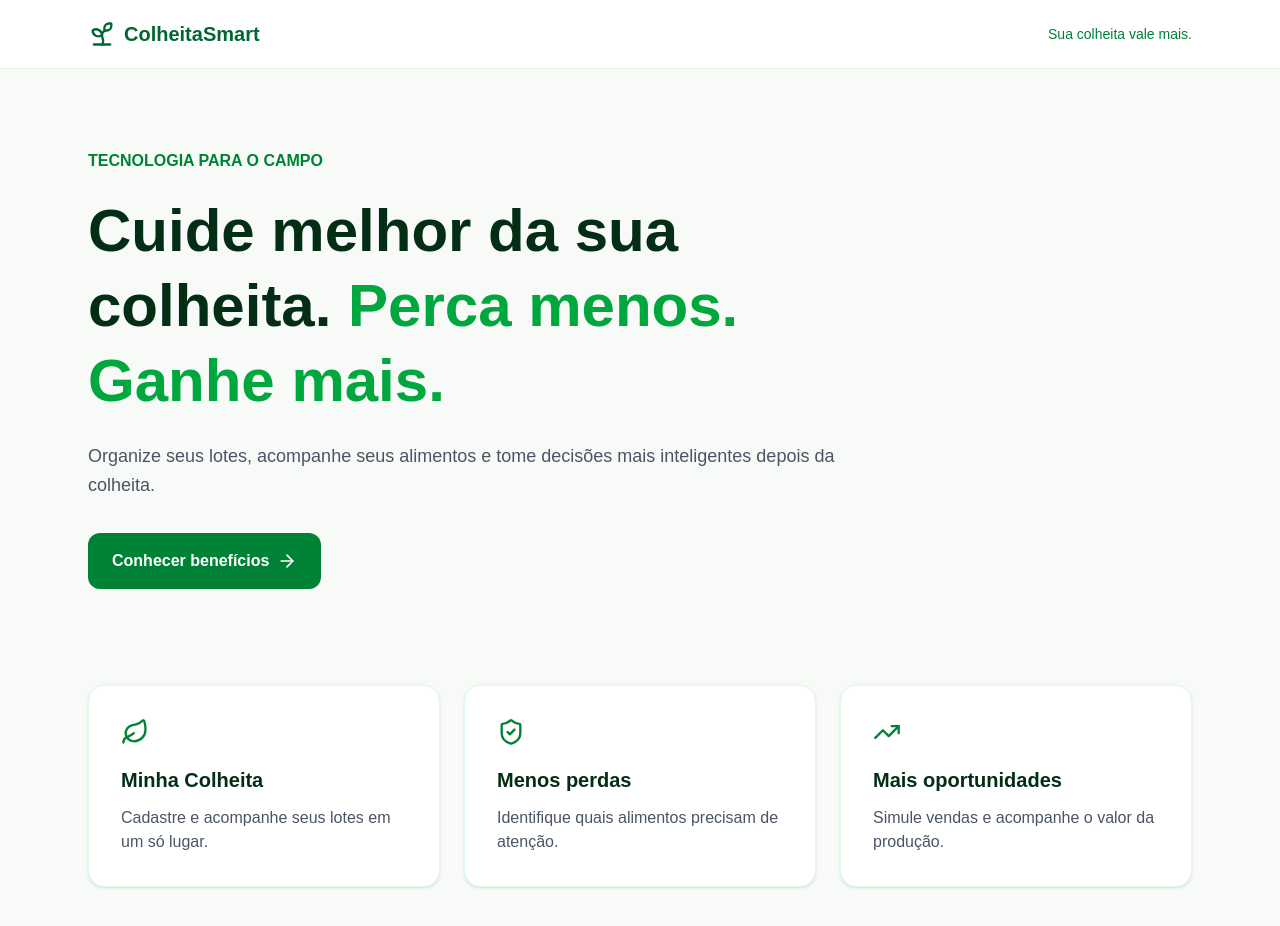
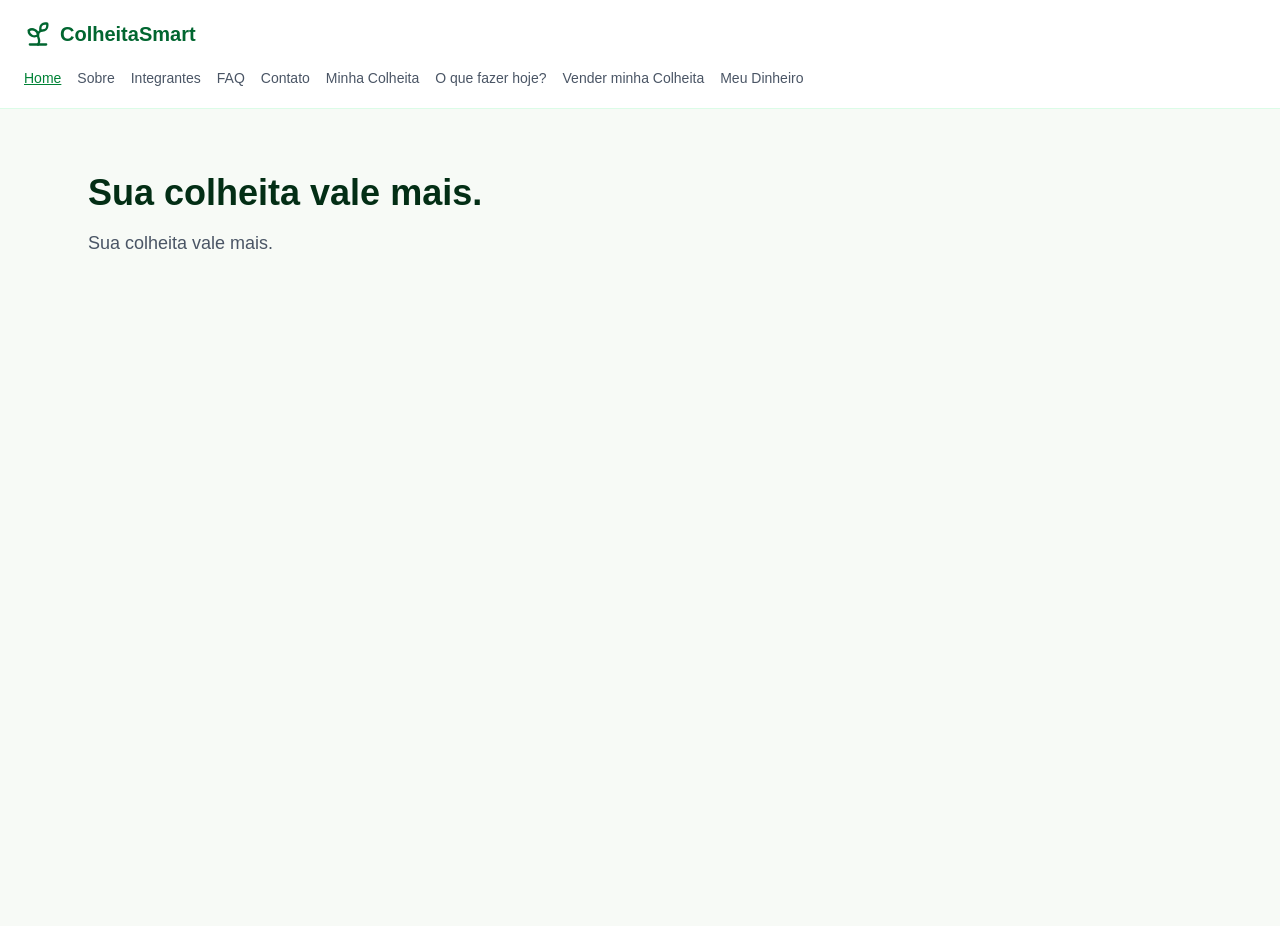
Before and after one commit to AndreL050690/ColheitaSmart, a React (Vite) app: page / in a window 1280 px wide. Shown: the top 926 px of the page. After the commit the page ends 800 px from the top, so only its background shows below. Built offline with nearby package versions, Linux system fonts and the light colour scheme.

Commit message:
feat: adicionando rotas e navegacao do ColheitaSmart

```diff
--- a/src/App.tsx
+++ b/src/App.tsx
@@ -1,80 +1,65 @@
-import { Sprout, ArrowRight, Leaf, TrendingUp, ShieldCheck } from 'lucide-react'
+import { BrowserRouter, Routes, Route, NavLink } from 'react-router-dom'
+import { Sprout } from 'lucide-react'
+import Pagina from './pages/Pagina'
+
+const paginas = [
+  { nome: 'Home', rota: '/', descricao: 'Sua colheita vale mais.' },
+  { nome: 'Sobre', rota: '/sobre', descricao: 'Conheça o ColheitaSmart.' },
+  { nome: 'Integrantes', rota: '/integrantes', descricao: 'Conheça nossa equipe.' },
+  { nome: 'FAQ', rota: '/faq', descricao: 'Perguntas frequentes.' },
+  { nome: 'Contato', rota: '/contato', descricao: 'Entre em contato.' },
+  { nome: 'Minha Colheita', rota: '/colheitas', descricao: 'Gerencie seus lotes.' },
+  { nome: 'O que fazer hoje?', rota: '/tarefas', descricao: 'Veja suas prioridades.' },
+  { nome: 'Vender minha Colheita', rota: '/vendas', descricao: 'Simule suas vendas.' },
+  { nome: 'Meu Dinheiro', rota: '/financeiro', descricao: 'Acompanhe seus resultados.' },
+]
 
 export default function App() {
   return (
+    <BrowserRouter>
       <div className="min-h-screen bg-[#f7faf6]">
         <header className="bg-white border-b border-green-100">
-        <div className="max-w-6xl mx-auto px-6 py-5 flex items-center justify-between">
-          <div className="flex items-center gap-2 text-green-800 font-bold text-xl">
+          <div className="max-w-7xl mx-auto px-6 py-5">
+            <div className="flex items-center gap-2 text-green-800 font-bold text-xl mb-5">
               <Sprout size={28} />
               ColheitaSmart
             </div>
 
-          <span className="text-sm text-green-700 font-medium">
-            Sua colheita vale mais.
-          </span>
+            <nav className="flex flex-wrap gap-4">
+              {paginas.map((pagina) => (
+                <NavLink
+                  key={pagina.rota}
+                  to={pagina.rota}
+                  className={({ isActive }) =>
+                    `text-sm font-medium transition ${
+                      isActive
+                        ? 'text-green-700 underline'
+                        : 'text-gray-600 hover:text-green-700'
+                    }`
+                  }
+                >
+                  {pagina.nome}
+                </NavLink>
+              ))}
+            </nav>
           </div>
         </header>
 
-      <main className="max-w-6xl mx-auto px-6 py-20">
-        <div className="max-w-3xl">
-          <span className="text-green-700 font-semibold">
-            TECNOLOGIA PARA O CAMPO
-          </span>
-
-          <h1 className="text-5xl md:text-6xl font-bold text-green-950 mt-5 leading-tight">
-            Cuide melhor da sua colheita.
-            <span className="text-green-600"> Perca menos. Ganhe mais.</span>
-          </h1>
-
-          <p className="text-gray-600 text-lg mt-6 leading-relaxed">
-            Organize seus lotes, acompanhe seus alimentos e tome
-            decisões mais inteligentes depois da colheita.
-          </p>
-
-          <a
-            href="#beneficios"
-            className="inline-flex items-center gap-2 bg-green-700 text-white px-6 py-4 rounded-xl font-semibold mt-8 hover:bg-green-800 transition"
-          >
-            Conhecer benefícios
-            <ArrowRight size={20} />
-          </a>
+        <Routes>
+          {paginas.map((pagina) => (
+            <Route
+              key={pagina.rota}
+              path={pagina.rota}
+              element={
+                <Pagina
+                  titulo={pagina.nome === 'Home' ? 'Sua colheita vale mais.' : pagina.nome}
+                  descricao={pagina.descricao}
+                />
+              }
+            />
+          ))}
+        </Routes>
       </div>
-
-        <section
-          id="beneficios"
-          className="grid grid-cols-1 md:grid-cols-3 gap-6 mt-24"
-        >
-          {[
-            {
-              icon: <Leaf size={28} />,
-              title: 'Minha Colheita',
-              text: 'Cadastre e acompanhe seus lotes em um só lugar.',
-            },
-            {
-              icon: <ShieldCheck size={28} />,
-              title: 'Menos perdas',
-              text: 'Identifique quais alimentos precisam de atenção.',
-            },
-            {
-              icon: <TrendingUp size={28} />,
-              title: 'Mais oportunidades',
-              text: 'Simule vendas e acompanhe o valor da produção.',
-            },
-          ].map((item) => (
-            <div
-              key={item.title}
-              className="bg-white border border-green-100 rounded-2xl p-8 shadow-sm"
-            >
-              <div className="text-green-700 mb-5">{item.icon}</div>
-              <h2 className="text-xl font-bold text-green-950">
-                {item.title}
-              </h2>
-              <p className="text-gray-600 mt-3">{item.text}</p>
-            </div>
-          ))}
-        </section>
-      </main>
-    </div>
+    </BrowserRouter>
   )
 }
--- /dev/null
+++ b/src/pages/Pagina.tsx
@@ -0,0 +1,18 @@
+type PaginaProps = {
+  titulo: string
+  descricao: string
+}
+
+export default function Pagina({ titulo, descricao }: PaginaProps) {
+  return (
+    <main className="max-w-6xl mx-auto px-6 py-16 min-h-[70vh]">
+      <h1 className="text-4xl font-bold text-green-950">
+        {titulo}
+      </h1>
+
+      <p className="text-gray-600 text-lg mt-4">
+        {descricao}
+      </p>
+    </main>
+  )
+}
```
Lines whose indentation alone changed are shown as unchanged.
